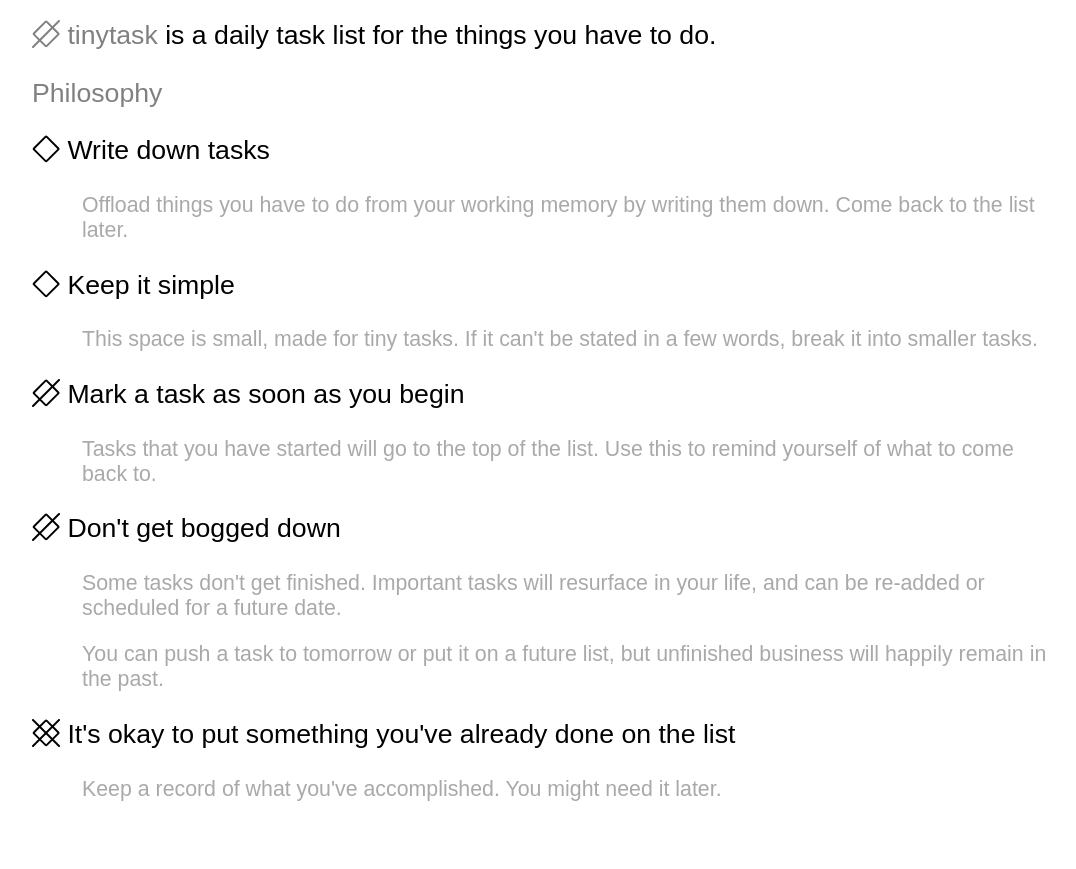
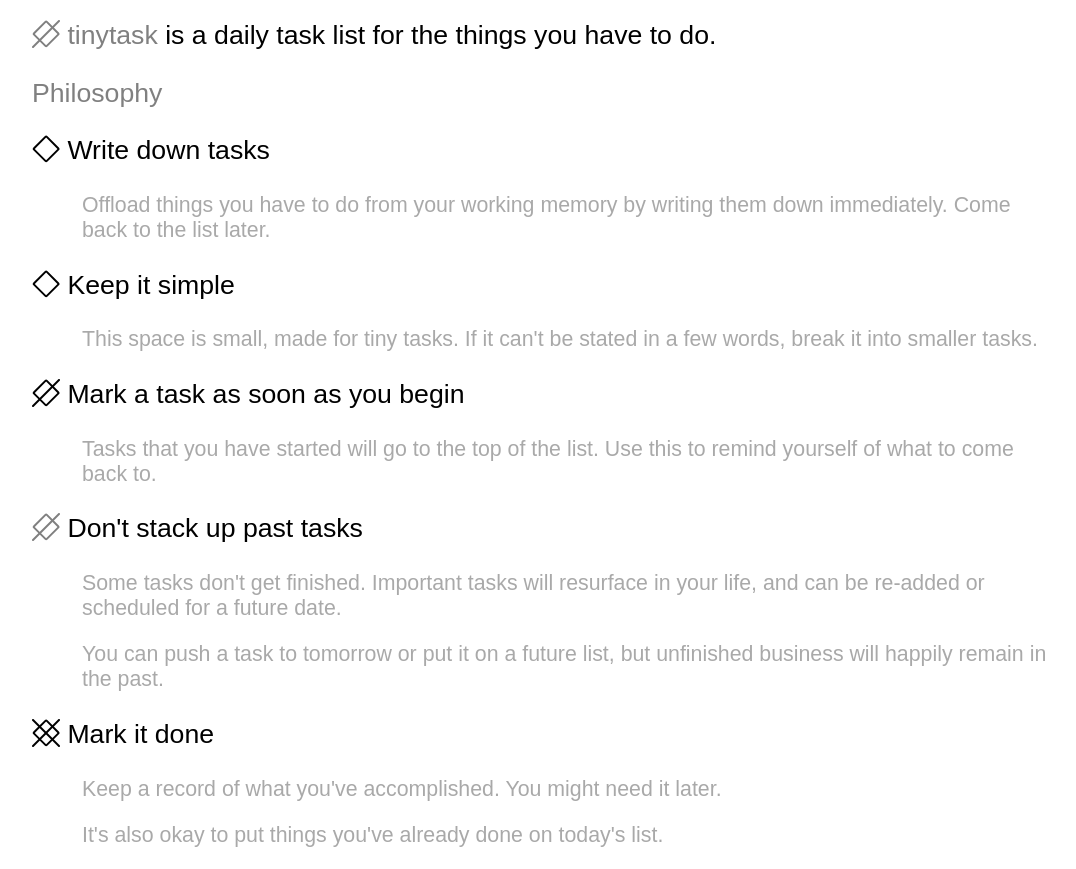
Before and after one commit to heytanuki/tinytask, a Flask app: page /phil in a window 1280 px wide. Shown: the whole page, without its empty margins (32-1108 px from the left). Before the commit the page ends 801 px from the top, so only its background shows below. Run offline with Flask 2, Linux system fonts and the light colour scheme; parts of the project's set-up code (start-up, migrations or seed data) failed here and were passed over.

Commit message:
philosophical updates

```diff
--- a/templates/philosophy.html
+++ b/templates/philosophy.html
@@ -63,7 +63,7 @@
   <p class="gray">Philosophy</p>
 
   <p>{{ draw_diamond('notdone') }} Write down tasks</p>
-  <p class="indented">Offload things you have to do from your working memory by writing them down. Come back to the list later.</p>
+  <p class="indented">Offload things you have to do from your working memory by writing them down immediately. Come back to the list later.</p>
 
   <p>{{ draw_diamond('notdone') }} Keep it simple</p>
   <p class="indented">This space is small, made for tiny tasks. If it can't be stated in a few words, break it into smaller tasks.</p>
@@ -71,12 +71,13 @@
   <p>{{ draw_diamond('started') }} Mark a task as soon as you begin</p>
   <p class="indented">Tasks that you have started will go to the top of the list. Use this to remind yourself of what to come back to.</p>
 
-  <p>{{ draw_diamond('started') }} Don't get bogged down</p>
+  <p>{{ draw_diamond('logo') }} Don't stack up past tasks</p>
   <p class="indented">Some tasks don't get finished. Important tasks will resurface in your life, and can be re-added or scheduled for a future date.</p>
   <p class="indented">You can push a task to tomorrow or put it on a future list, but unfinished business will happily remain in the past.</p>
 
-  <p>{{ draw_diamond('done') }} It's okay to put something you've already done on the list</p>
-  <p class="indented">Keep a record of what you've accomplished. You might need it later.
+  <p>{{ draw_diamond('done') }} Mark it done</p>
+  <p class="indented">Keep a record of what you've accomplished. You might need it later.</p>
+  <p class="indented">It's also okay to put things you've already done on today's list.</p>
 </body>
 
 </html>
```
Also changed, not shown: README.md.
